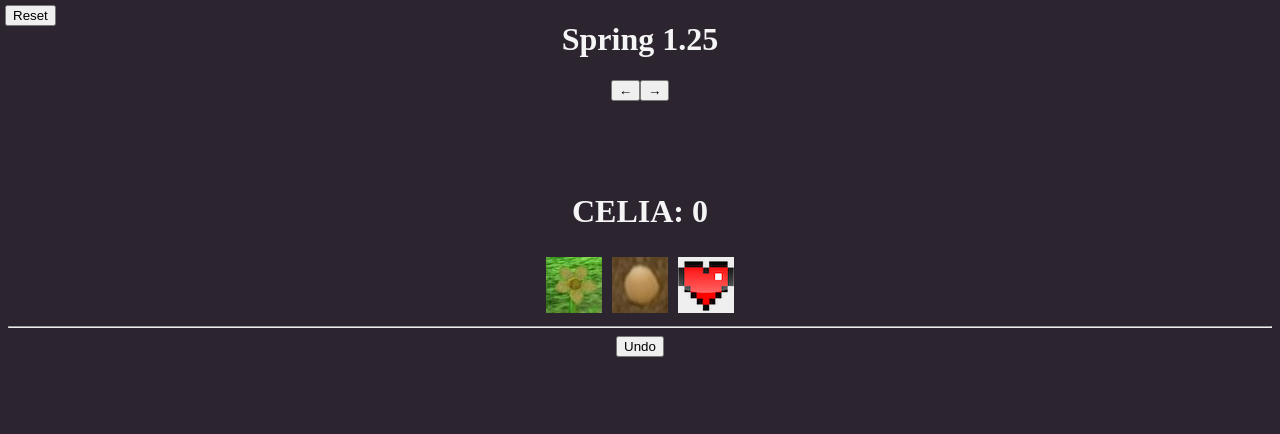
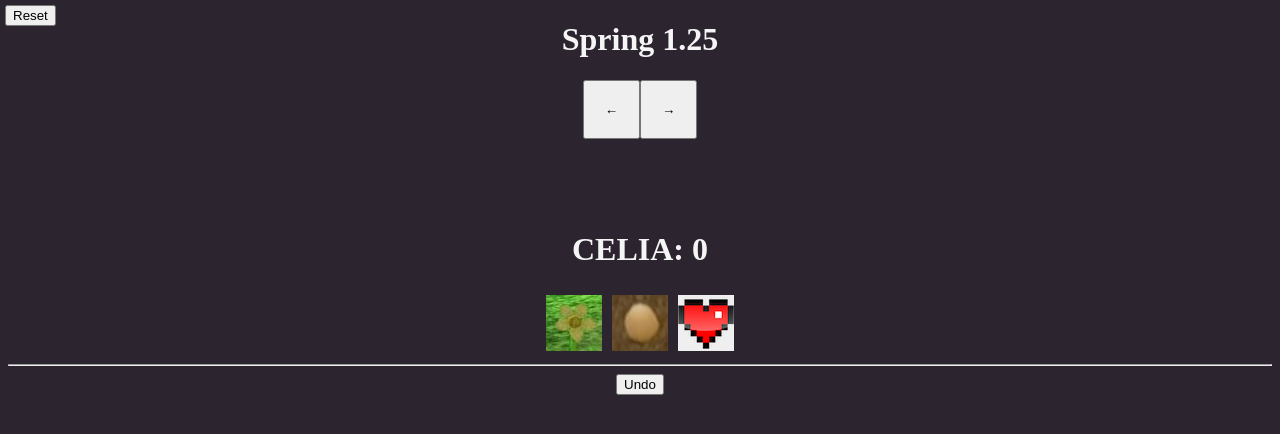
Before and after one commit to harvestmoonspeedruns/hmawl-affection, a React (Vite) app: page / in a window 1280 px wide. Both pictures are taken after a click on the button "Celia". Shown: the top 434 px of the page. Built offline with nearby package versions, Linux system fonts and the light colour scheme.

Commit message:
They are ids

```diff
--- a/Styles.scss
+++ b/Styles.scss
@@ -12,7 +12,7 @@ body {
         left: 5px;
     }
 
-    .undo, .sleep {
+    #undo, #sleep {
         padding: 20px;
     }
 
```
